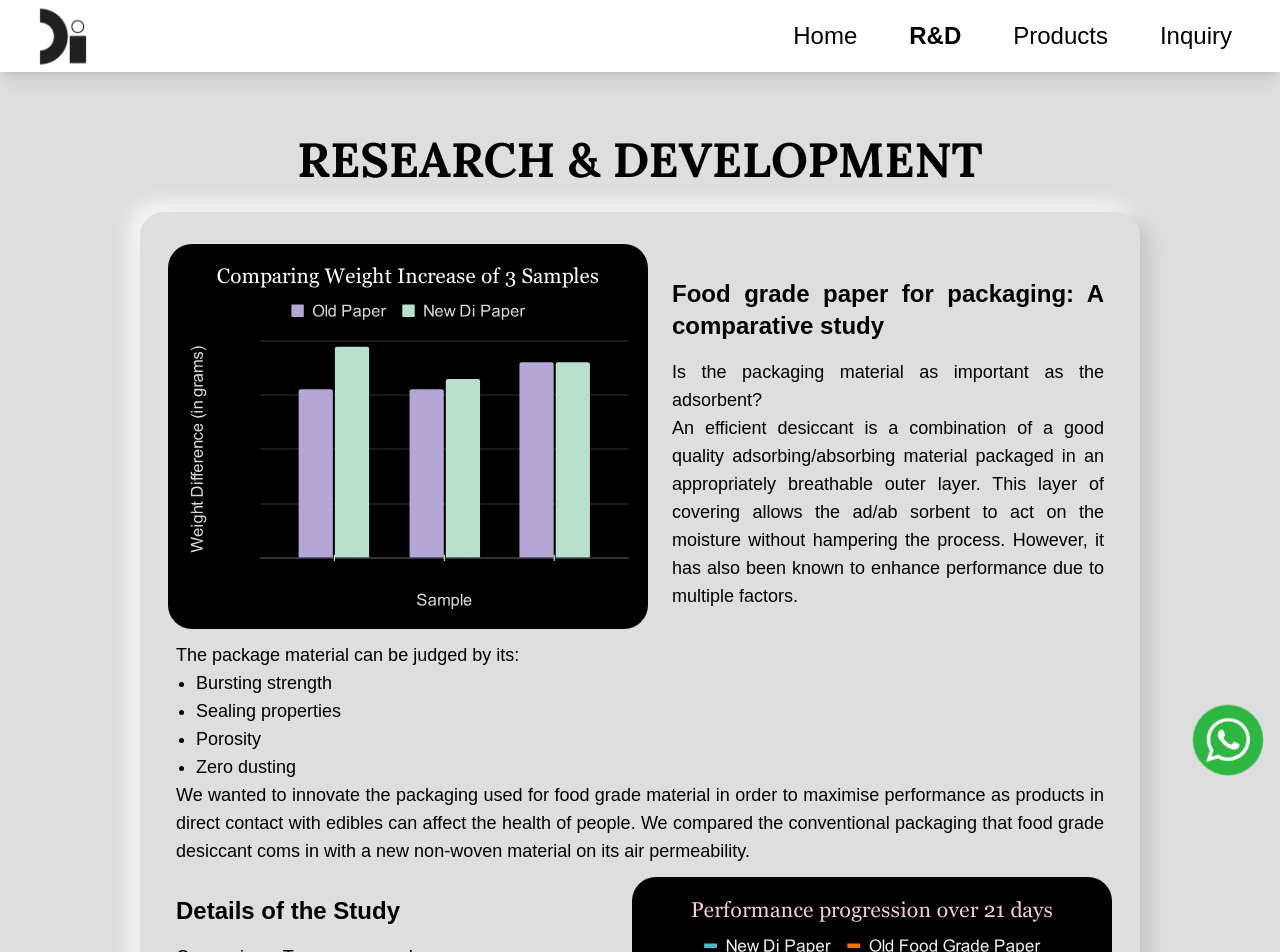
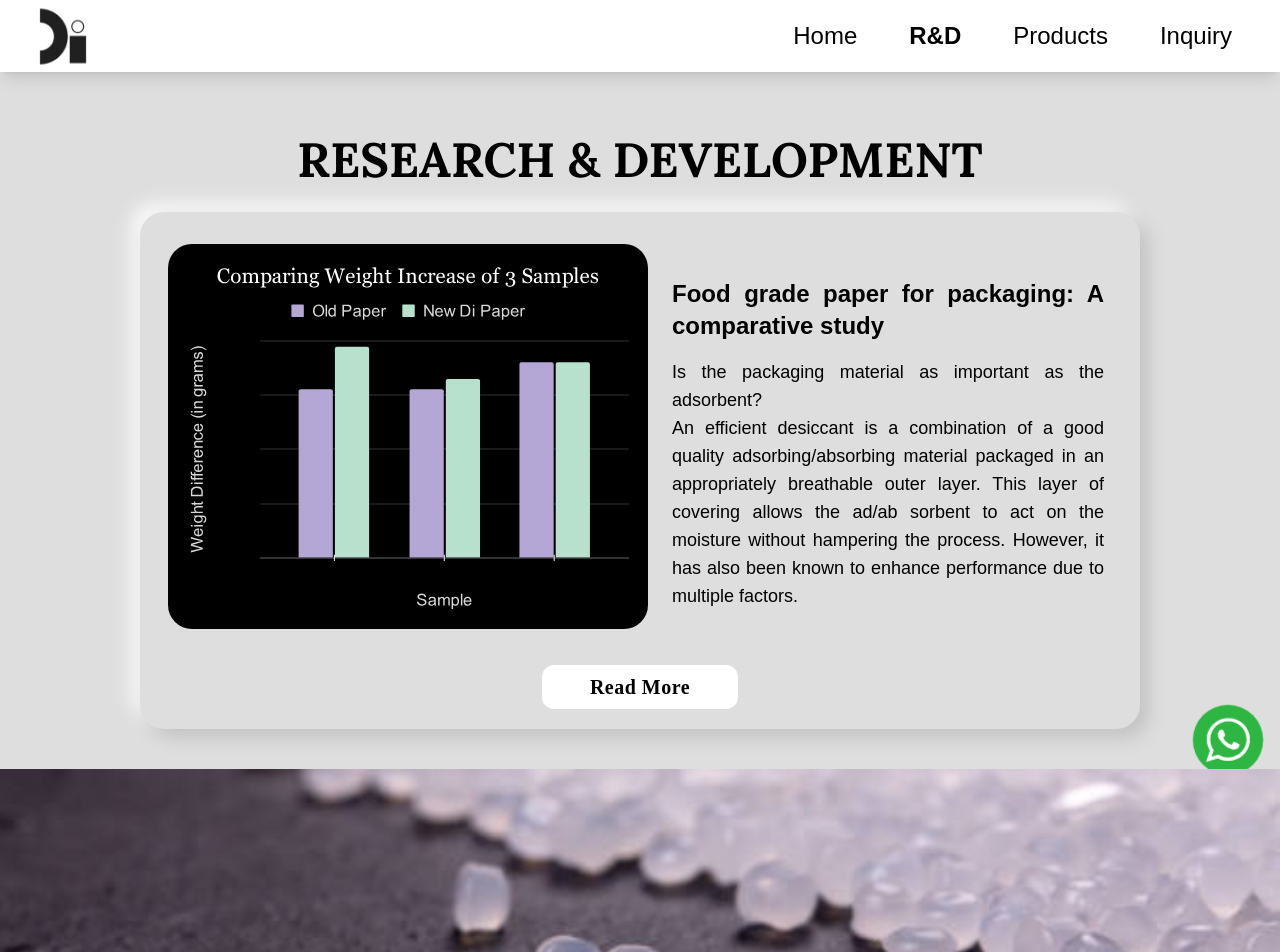
Before and after one commit to UltigendLemate/desiccants, a Vue app: page /RnD in a window 1280 px wide. Shown: the top 952 px of the page. Built offline with nearby package versions, Linux system fonts and the light colour scheme.

Commit message:
oofs rnd done

```diff
--- a/src/components/ProductSection.vue
+++ b/src/components/ProductSection.vue
@@ -47,7 +47,7 @@
       delay:200,
       duration: 400,
     },
-  }"  class="product"><img src="../assets/products/silica-gel_small.webp"   class="w-full bg-[#98C1D9] rounded-3xl  " alt=""><span class="text-sm font-semibold md:text-xl sm:text-lg   mt-3" >Silica Gel <br>Sachets</span></div>
+  }"  class="product"><img src="../assets/products/silica-gel_small.webp"   class="w-full bg-[#98C1D9] rounded-lg  " alt=""><span class="text-sm font-semibold md:text-xl sm:text-lg   mt-3" >Silica Gel <br>Sachets</span></div>
 
 <div @mouseenter="addClass" @mouseleave="removeClass" v-motion
   :initial="{
@@ -61,7 +61,7 @@
       delay:400,
       duration: 400,
     },
-  }" class="product "><img src="../assets/products/act_small.webp"  class="w-full bg-[#98C1D9] rounded-3xl" alt=""><span class="text-sm font-semibold md:text-xl sm:text-lg   mt-3">Activated Carbon <br> Pouches</span></div>
+  }" class="product "><img src="../assets/products/act_small.webp"  class="w-full bg-[#98C1D9] rounded-lg" alt=""><span class="text-sm font-semibold md:text-xl sm:text-lg   mt-3">Activated Carbon <br> Pouches</span></div>
 
 <div @mouseenter="addClass" @mouseleave="removeClass" v-motion
   :initial="{
@@ -75,7 +75,7 @@
       delay:300,
       duration: 400,
     },
-  }" class="product"><img src="../assets/products/clay_small.webp"  class="w-full bg-[#98C1D9] rounded-3xl  " alt=""><span class="text-sm font-semibold md:text-xl sm:text-lg    mt-3">Clay Based <br> Desiccant</span></div>
+  }" class="product"><img src="../assets/products/sustainable.webp"  class="w-full bg-[#98C1D9] rounded-lg  " alt=""><span class="text-sm font-semibold md:text-xl sm:text-lg    mt-3">Sustainable <br> Sorbents</span></div>
 
 
 <div @mouseenter="addClass" @mouseleave="removeClass" v-motion
@@ -90,7 +90,7 @@
       delay:500,
       duration: 400,
     },
-  }" class="product hideme"><img src="../assets/products/indicative_small.webp" srcset="../assets/products/indicative_small.webp 300w,../assets/products/indicative.webp 450w" class="w-full bg-[#98C1D9] rounded-3xl  " alt=""><span class="text-sm font-semibold md:text-xl sm:text-lg    mt-3">Food Grade <br> Desiccant</span></div>
+  }" class="product hideme"><img src="../assets/products/indicative_small.webp" srcset="../assets/products/indicative_small.webp 300w,../assets/products/indicative.webp 450w" class="w-full bg-[#98C1D9] rounded-lg  " alt=""><span class="text-sm font-semibold md:text-xl sm:text-lg    mt-3">Indicative <br> Adsorbers</span></div>
 
 </div>
 
@@ -152,7 +152,7 @@
       delay:200,
       duration: 1100,
     },
-  }"  class="product hideme"><img src="../assets/products/indicative.webp" srcset="../assets/products/indicative_small.webp 300w,../assets/products/indicative.webp 450w" class="w-full bg-[#98C1D9] rounded-3xl  " alt=""><span class="text-sm font-semibold md:text-xl sm:text-lg    mt-3">Food Grade Desiccant</span></div>
+  }"  class="product hideme"><img src="../assets/products/sustainable.webp"  class="w-full bg-[#98C1D9] rounded-md  " alt=""><span class="text-sm font-semibold md:text-xl sm:text-lg    mt-3">Sustainable Sorbents</span></div>
 
 </div>
 
--- a/src/views/rnd.vue
+++ b/src/views/rnd.vue
@@ -65,6 +65,25 @@ An efficient desiccant is a combination of a good quality adsorbing/absorbing ma
 
 
 </div>
+
+<div class="grid w-full justify-center items-center mt-6 text-xl " v-if="!article">
+<button class="bg-white px-12 tracking-wide py-2 rounded-xl font-bold" style="font-family:'Montserrat';" @click="article = !article">Read More</button>
+</div>
+
+<!-- MEGA DIV STARTS -->
+<div class="megadiv relative duration-700" v-if="article" v-motion
+  :initial="{
+    y: -100,
+    opacity: 0,
+  }"
+  :enter="{
+    y: 0,
+    opacity: 1,
+    transition: {
+      duration: 100
+    },
+  }">
+
 <div class="flex flex-col -mt-3 lg:mt-0"><div class="relative grid   px-3 md:px-6 items-center">
 
 
@@ -115,6 +134,14 @@ Weight in grams is an indicator for the amount of moisture absorbed by the produ
 
 
 </div>
+
+
+</div>
+<!-- MEGA DIV ENDS -->
+
+
+
+
 </div>
 
 
@@ -181,10 +208,7 @@ export default {
    data(){
     return{
     open:false,
-    silica : false,
-    calcium : false,
-    clay : false,
-    act:false
+    article : false
 
     }
   },
```
